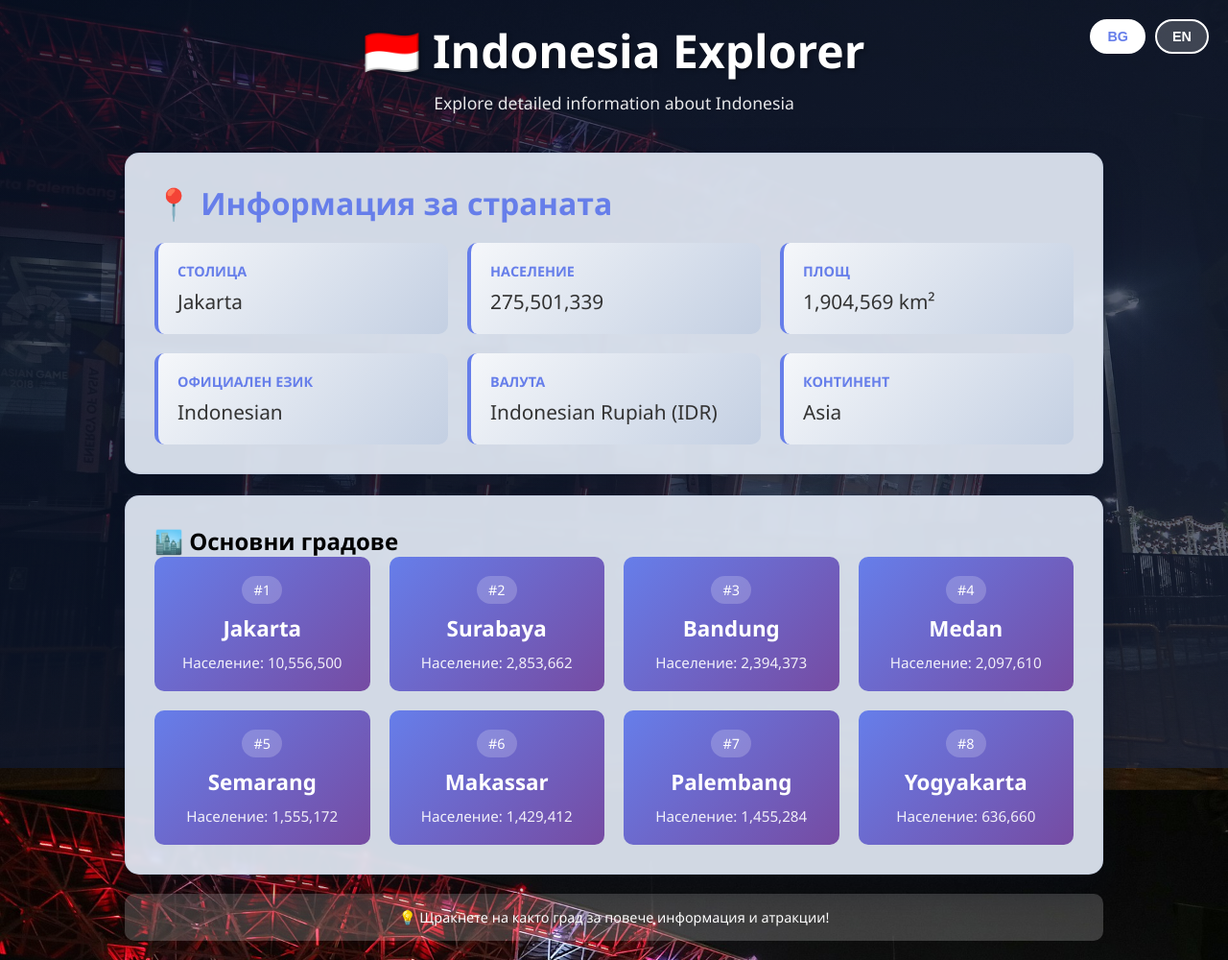
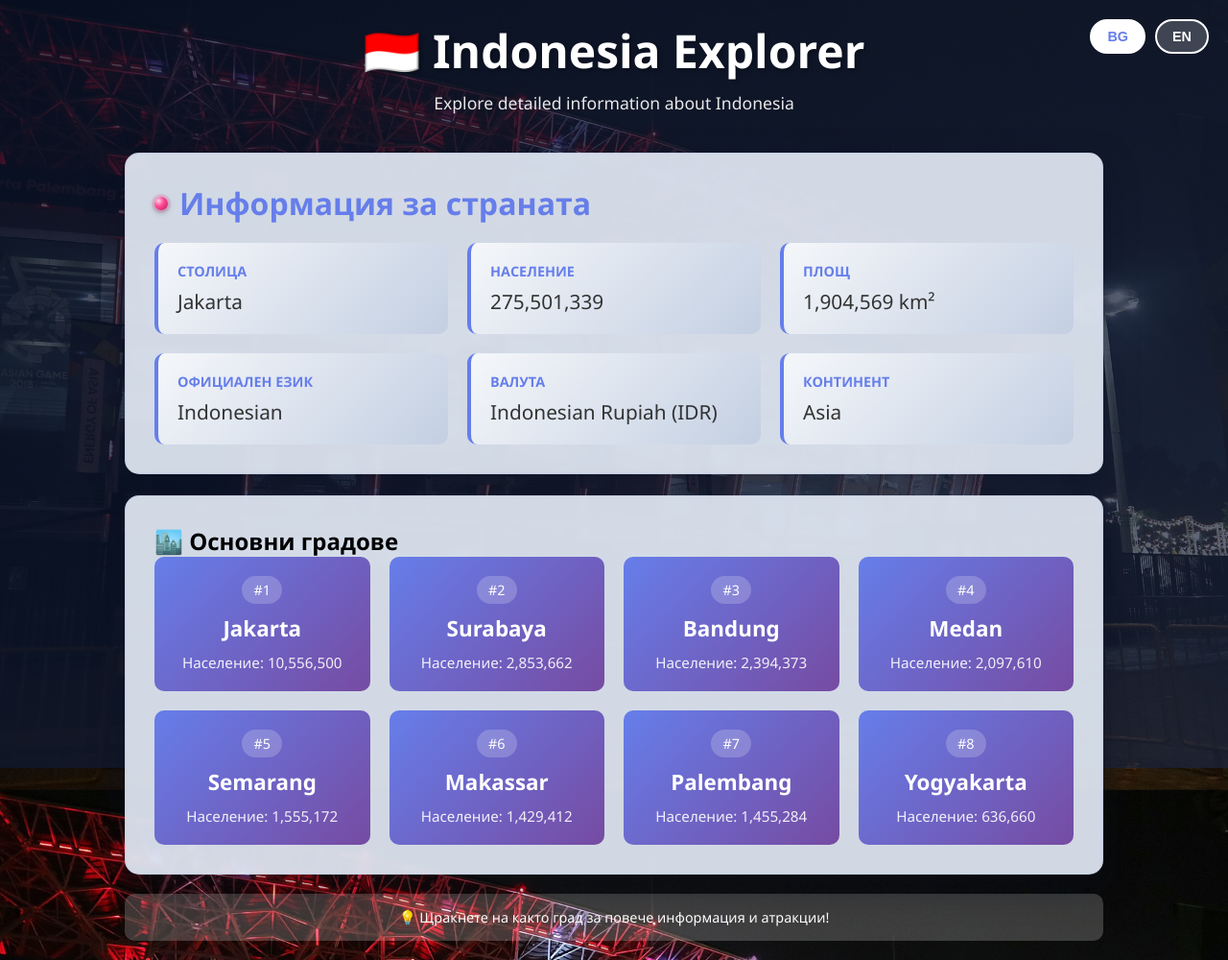
Before and after one commit to SvetoslavGochev/Indonesia, a plain HTML site: page index.html in a window 1280 px wide. Shown: the whole page at 96% size. Drawn offline with Linux system fonts and the light colour scheme.

Commit message:
UI: improve country title pin visibility with CSS marker

```diff
--- a/index.html
+++ b/index.html
@@ -98,6 +98,18 @@
             color: #667eea;
             margin-bottom: 20px;
             font-size: 2em;
+            display: flex;
+            align-items: center;
+            gap: 12px;
+        }
+
+        .country-info h2::before {
+            content: '';
+            width: 14px;
+            height: 14px;
+            border-radius: 50%;
+            background: radial-gradient(circle at 30% 30%, #ffd3e4 0%, #ff4b96 40%, #c21456 100%);
+            box-shadow: 0 0 0 3px rgba(255, 75, 150, 0.2), 0 2px 6px rgba(5, 12, 30, 0.35);
         }
 
         .info-grid {
@@ -514,7 +526,7 @@
             bg: {
                 headerTitle: '🇮🇩 Indonesia Explorer',
                 headerSubtitle: 'Разгледайте подробна информация за Индонезия',
-                countryInfo: '📍 Информация за страната',
+                countryInfo: 'Информация за страната',
                 capital: 'Столица',
                 population: 'Население',
                 area: 'Площ',
@@ -532,7 +544,7 @@
             en: {
                 headerTitle: '🇮🇩 Indonesia Explorer',
                 headerSubtitle: 'Explore detailed information about Indonesia',
-                countryInfo: '📍 Country Information',
+                countryInfo: 'Country Information',
                 capital: 'Capital',
                 population: 'Population',
                 area: 'Area',
```
